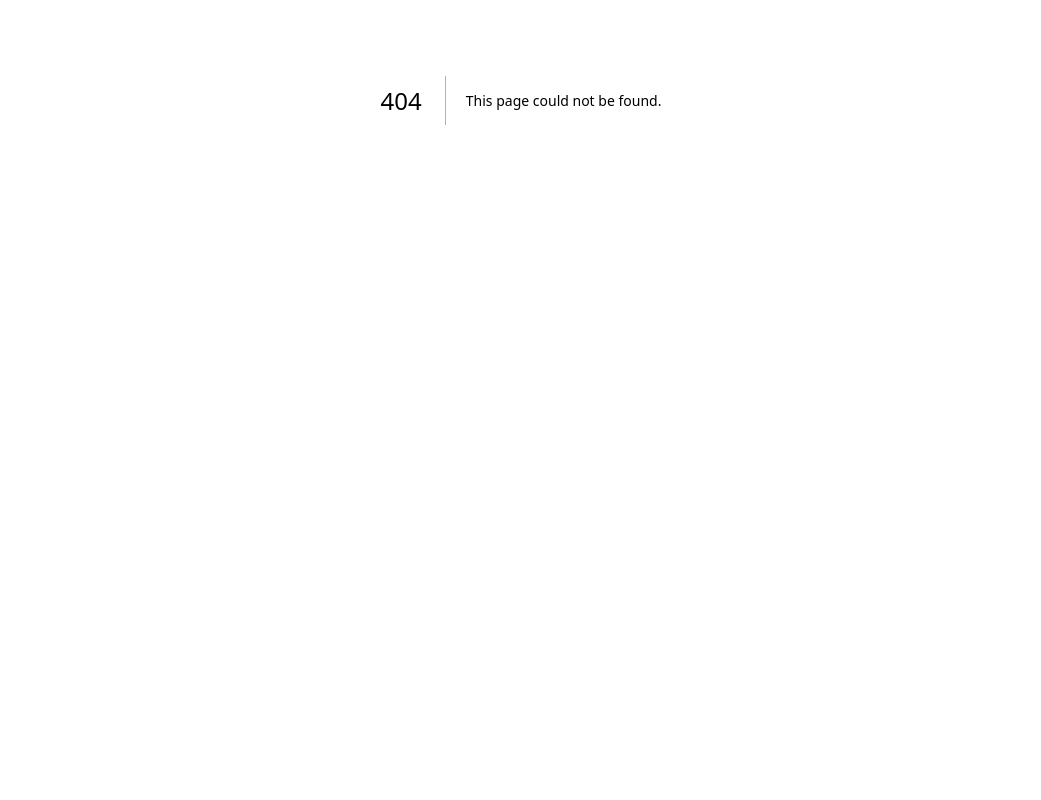
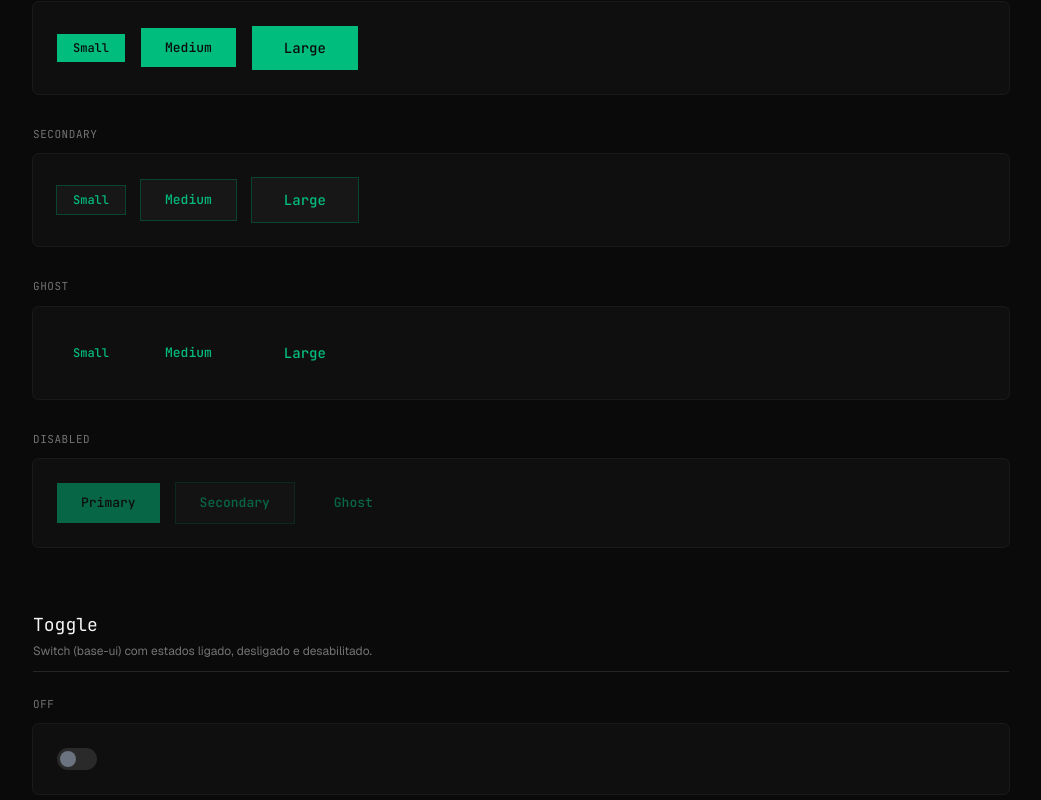
Before and after one commit to wilsonfsouza/code-evaluator, a Next.js app: page /components in a window 1280 px wide. Before the commit this address had no page. Shown: the part 300-1100 px from the top of the page, without its empty margins (119-1160 px from the left). Before the commit the page ends 800 px from the top, so only its background shows below. Built offline with nearby package versions, Linux system fonts and the light colour scheme.

Commit message:
feat: add component showcase page with all UI component samples

```diff
--- /dev/null
+++ b/src/app/components/page.tsx
@@ -0,0 +1,300 @@
+import {
+  AnalysisCard,
+  AnalysisCardDescription,
+  AnalysisCardHeader,
+  AnalysisCardTitle,
+} from "@/components/ui/analysis-card";
+import { Badge } from "@/components/ui/badge";
+import { Button } from "@/components/ui/button";
+import { CodeBlock } from "@/components/ui/code-block";
+import { DiffLine } from "@/components/ui/diff-line";
+import { LeaderboardRow } from "@/components/ui/leaderboard-row";
+import { ScoreRing } from "@/components/ui/score-ring";
+import { Toggle } from "@/components/ui/toggle";
+import type { ComponentProps, ReactNode } from "react";
+
+const sampleCode = `function calculateTotal(items) {
+  let total = 0;
+  for (let i = 0; i < items.length; i++) {
+    total += items[i].price;
+  }
+  return total;
+}`;
+
+export default function ComponentsShowcasePage() {
+  return (
+    <main className="min-h-screen bg-neutral-950 text-neutral-100">
+      <div className="mx-auto max-w-5xl space-y-16 px-6 py-16">
+        <header className="space-y-2">
+          <h1 className="font-mono text-2xl text-emerald-500">
+            Showcase de Componentes
+          </h1>
+          <p className="text-sm text-neutral-400">
+            Catálogo visual de todos os componentes de UI e suas variantes.
+          </p>
+        </header>
+
+        <Section
+          title="Button"
+          description="Botão com 3 variantes e 3 tamanhos."
+        >
+          <SubSection title="Primary">
+            <Button variant="primary" size="sm">
+              Small
+            </Button>
+            <Button variant="primary" size="md">
+              Medium
+            </Button>
+            <Button variant="primary" size="lg">
+              Large
+            </Button>
+          </SubSection>
+
+          <SubSection title="Secondary">
+            <Button variant="secondary" size="sm">
+              Small
+            </Button>
+            <Button variant="secondary" size="md">
+              Medium
+            </Button>
+            <Button variant="secondary" size="lg">
+              Large
+            </Button>
+          </SubSection>
+
+          <SubSection title="Ghost">
+            <Button variant="ghost" size="sm">
+              Small
+            </Button>
+            <Button variant="ghost" size="md">
+              Medium
+            </Button>
+            <Button variant="ghost" size="lg">
+              Large
+            </Button>
+          </SubSection>
+
+          <SubSection title="Disabled">
+            <Button variant="primary" disabled>
+              Primary
+            </Button>
+            <Button variant="secondary" disabled>
+              Secondary
+            </Button>
+            <Button variant="ghost" disabled>
+              Ghost
+            </Button>
+          </SubSection>
+        </Section>
+
+        <Section
+          title="Toggle"
+          description="Switch (base-ui) com estados ligado, desligado e desabilitado."
+        >
+          <SubSection title="Off">
+            <Toggle />
+          </SubSection>
+
+          <SubSection title="On">
+            <Toggle defaultChecked />
+          </SubSection>
+
+          <SubSection title="Disabled">
+            <Toggle disabled />
+            <Toggle defaultChecked disabled />
+          </SubSection>
+        </Section>
+
+        <Section
+          title="Badge"
+          description="Indicador de status com 3 cores e 2 tamanhos."
+        >
+          <SubSection title="Critical">
+            <Badge color="critical">critical</Badge>
+            <Badge color="critical" size="md">
+              needs_serious_help
+            </Badge>
+          </SubSection>
+
+          <SubSection title="Warning">
+            <Badge color="warning">warning</Badge>
+            <Badge color="warning" size="md">
+              minor_issue
+            </Badge>
+          </SubSection>
+
+          <SubSection title="Good">
+            <Badge color="good">good</Badge>
+            <Badge color="good" size="md">
+              all_clear
+            </Badge>
+          </SubSection>
+        </Section>
+
+        <Section
+          title="CodeBlock"
+          description="Bloco de código (Server Component) com Shiki + tema vesper."
+        >
+          <SubSection title="Com filename">
+            <div className="w-full max-w-2xl">
+              <CodeBlock
+                code={sampleCode}
+                lang="javascript"
+                filename="calculate.js"
+              />
+            </div>
+          </SubSection>
+
+          <SubSection title="Sem filename">
+            <div className="w-full max-w-2xl">
+              <CodeBlock code={sampleCode} lang="javascript" />
+            </div>
+          </SubSection>
+        </Section>
+
+        <Section
+          title="DiffLine"
+          description="Linha de diff com variantes added, removed e context."
+        >
+          <SubSection title="Diff sample">
+            <div className="w-full max-w-2xl overflow-hidden rounded-md border border-border-primary">
+              <DiffLine kind="context">
+                for (let i = 0; i &lt; items.length; i++) &#123;
+              </DiffLine>
+              <DiffLine kind="removed">var total = 0;</DiffLine>
+              <DiffLine kind="added">const total = 0;</DiffLine>
+              <DiffLine kind="context">&#125;</DiffLine>
+            </div>
+          </SubSection>
+        </Section>
+
+        <Section
+          title="ScoreRing"
+          description="Anel circular de progresso com gradiente, tamanho fixo 180px."
+        >
+          <SubSection title="Scores">
+            <ScoreRing score={2.1} />
+            <ScoreRing score={5.0} />
+            <ScoreRing score={8.5} />
+          </SubSection>
+        </Section>
+
+        <Section
+          title="AnalysisCard"
+          description="Card de análise com severidade via composição."
+        >
+          <SubSection title="Critical">
+            <AnalysisCard className="max-w-md">
+              <AnalysisCardHeader severity="critical">
+                critical
+              </AnalysisCardHeader>
+              <AnalysisCardTitle>
+                using var instead of const/let
+              </AnalysisCardTitle>
+              <AnalysisCardDescription>
+                the var keyword is function-scoped rather than block-scoped,
+                which can lead to unexpected behavior and bugs. modern
+                javascript uses const for immutable bindings and let for mutable
+                ones.
+              </AnalysisCardDescription>
+            </AnalysisCard>
+          </SubSection>
+
+          <SubSection title="Warning">
+            <AnalysisCard className="max-w-md">
+              <AnalysisCardHeader severity="warning">
+                warning
+              </AnalysisCardHeader>
+              <AnalysisCardTitle>missing error handling</AnalysisCardTitle>
+              <AnalysisCardDescription>
+                async functions should handle rejected promises. wrap the await
+                call in a try/catch block or chain a .catch() handler to avoid
+                unhandled promise rejection errors at runtime.
+              </AnalysisCardDescription>
+            </AnalysisCard>
+          </SubSection>
+
+          <SubSection title="Good">
+            <AnalysisCard className="max-w-md">
+              <AnalysisCardHeader severity="good">good</AnalysisCardHeader>
+              <AnalysisCardTitle>
+                destructuring used correctly
+              </AnalysisCardTitle>
+              <AnalysisCardDescription>
+                object destructuring keeps the code concise and makes the intent
+                of the variable bindings explicit. no issues found here.
+              </AnalysisCardDescription>
+            </AnalysisCard>
+          </SubSection>
+        </Section>
+
+        <Section
+          title="LeaderboardRow"
+          description="Linha de tabela de ranking com rank, score, prévia de código e linguagem."
+        >
+          <SubSection title="Tabela">
+            <div className="w-full overflow-hidden rounded-md border border-border-primary">
+              <LeaderboardRow
+                rank={1}
+                score={2.1}
+                codePreview="function calculateTotal(items) { var total = 0; for (var i = 0; i < items.length; i++) { total += items[i].price; } return total; }"
+                language="javascript"
+              />
+              <LeaderboardRow
+                rank={2}
+                score={5.3}
+                codePreview="export default function handler(req, res) { const data = fetchData(); res.json(data); }"
+                language="typescript"
+              />
+              <LeaderboardRow
+                rank={3}
+                score={8.7}
+                codePreview="const sum = (a, b) => a + b"
+                language="python"
+                className="border-b-0"
+              />
+            </div>
+          </SubSection>
+        </Section>
+      </div>
+    </main>
+  );
+}
+
+interface SectionProps extends ComponentProps<"section"> {
+  title: string;
+  description?: string;
+  children: ReactNode;
+}
+
+function Section({ title, description, children, ...props }: SectionProps) {
+  return (
+    <section className="space-y-6" {...props}>
+      <div className="space-y-1 border-b border-neutral-800 pb-3">
+        <h2 className="font-mono text-lg text-neutral-100">{title}</h2>
+        {description && (
+          <p className="text-xs text-neutral-500">{description}</p>
+        )}
+      </div>
+      <div className="space-y-8">{children}</div>
+    </section>
+  );
+}
+
+interface SubSectionProps extends ComponentProps<"div"> {
+  title: string;
+  children: ReactNode;
+}
+
+function SubSection({ title, children, ...props }: SubSectionProps) {
+  return (
+    <div className="space-y-3" {...props}>
+      <h3 className="font-mono text-[11px] uppercase tracking-wider text-neutral-500">
+        {title}
+      </h3>
+      <div className="flex flex-wrap items-center gap-4 rounded-md bg-neutral-900/40 p-6 ring-1 ring-neutral-800/60">
+        {children}
+      </div>
+    </div>
+  );
+}
```
